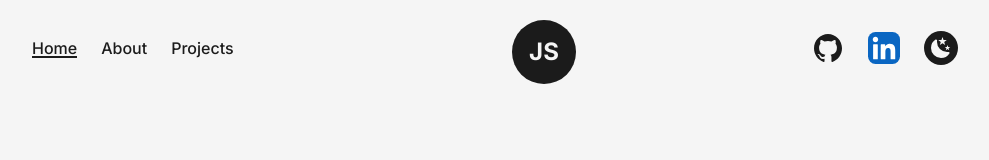
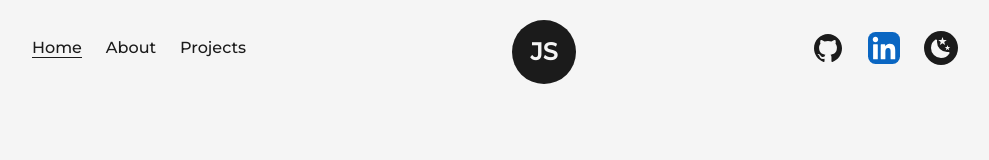
Before and after one commit to Jell13/Js-Portfolio, a Next.js app: page / in a window 1280 px wide. Shown: the top 160 px of the page, without its empty margins (96-1085 px from the left). Built offline with nearby package versions, Linux system fonts and the light colour scheme.

Commit message:
changed the font to fit the website

```diff
--- a/app/components/Navbar.jsx
+++ b/app/components/Navbar.jsx
@@ -49,7 +49,7 @@ const CustomLink = ({href, title}) => {
     return(
         <Link className="relative group" href={href}>
             {title}
-            <span className={`h-[2px] inline-block absolute bg-dark dark:text-dark dark:bg-light left-0 bottom-0.5
+            <span className={`h-[1px] inline-block absolute bg-dark dark:text-dark dark:bg-light left-0 bottom-0.5
             group-hover:w-full transition-[width] ease duration-300 ${router === href ? 'w-full' :' w-0'}`}>
                 &nbsp;</span>
         </Link>
@@ -78,11 +78,6 @@ const Navbar = () => {
         <div className="w-full justify-center items-center flex">
             <nav
             className="md:flex hidden flex-row gap-6 w-1/3">
-                {/* <CustomLink href='/' title={'Home'}></CustomLink>
-                <CustomLink href={'/about'} title={'About'}></CustomLink>
-                <CustomLink href={'/projects'} title={'Projects'}></CustomLink>
-                <CustomLink href={'/contact'} title={'Contact'}></CustomLink> */}
-
                 {links.map((link) => (
                     <CustomLink key={link.title} href={link.href} title={link.title}/>
                 ))}
--- a/app/layout.js
+++ b/app/layout.js
@@ -1,10 +1,15 @@
-import { Inter } from "next/font/google";
+import { Inter, Montserrat } from "next/font/google";
 import "./globals.css";
 import Navbar from "./components/Navbar";
 import PageTransition from "./components/PageTransition";
 import StairTransition from "./components/StairAnimation";
 
 const inter = Inter({ subsets: ["latin"] });
+
+const montserrat = Montserrat({
+  subsets: ["latin"],
+  weight: ["200", "300", "400", "500"]
+})
 
 export const metadata = {
   title: "Jason Sugiharto Portfolio",
@@ -14,7 +19,7 @@ export const metadata = {
 export default function RootLayout({ children }) {
   return (
     <html lang="en">
-      <body className={`${inter.className} bg-light dark:bg-dark text-dark dark:text-light`}>
+      <body className={`${montserrat.className} bg-light dark:bg-dark text-dark dark:text-light`}>
           <div className="h-24">
             <Navbar/>
           </div>
```
